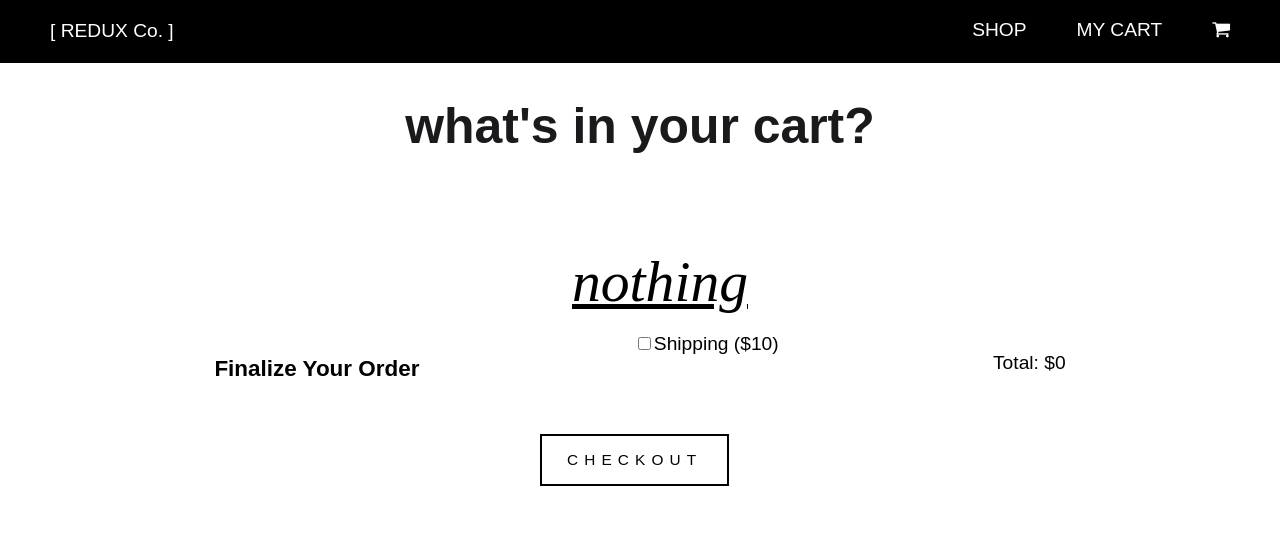
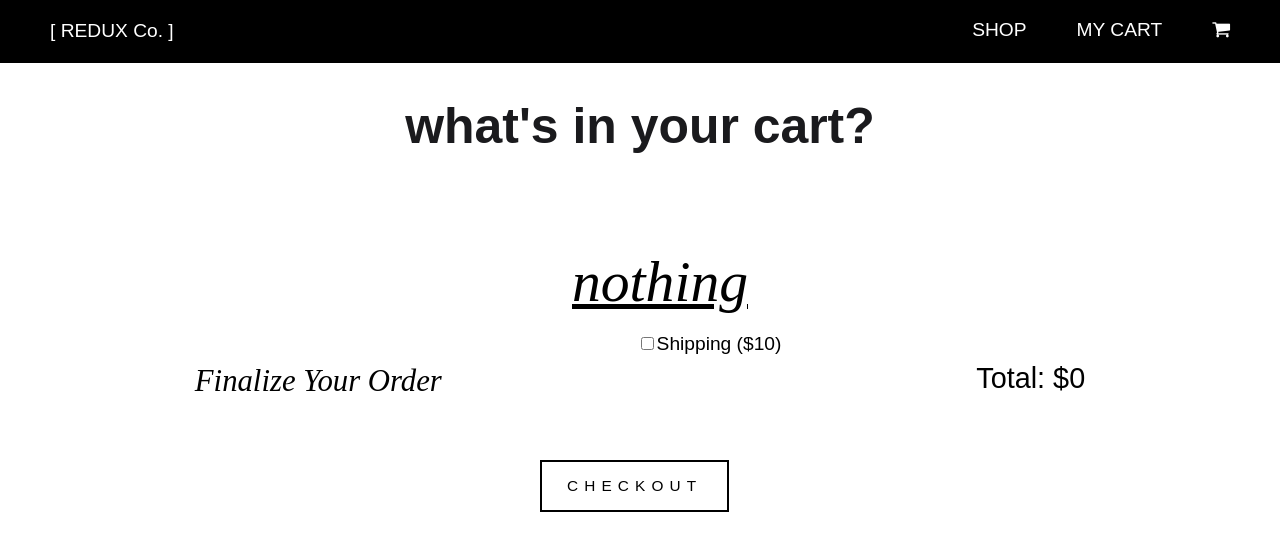
Before and after one commit to jenna-m/redux-co, a React (Create React App) app: page /cart in a window 1280 px wide. Shown: the top 550 px of the page. Built offline with nearby package versions, Linux system fonts and the light colour scheme.

Commit message:
Update App.css

```diff
--- a/src/App.css
+++ b/src/App.css
@@ -126,6 +126,7 @@ h1 {
 .cart-title {
   font-size: 1.4em;
   text-transform: uppercase;
+  border-bottom: 2px solid #000000;
 }
 
 .cart-item-desc {
@@ -162,10 +163,24 @@ h1 {
   justify-content: space-evenly;
 }
 
+.shipping-section h3 {
+  font-family: 'Times New Roman', sans-serif;
+  font-style: italic;
+  font-size: 1.6em;
+  font-weight: 200;
+}
+
 .shipping-item {
   list-style: none;
 }
 
+.shipping-cost {
+  font-size: .7em;
+}
+
+.cart-total {
+  font-size: 1.5em;
+}
 
 
 /* Checkout button */
@@ -174,6 +189,7 @@ h1 {
   margin: 0 auto;
   width: 200px;
   padding-top: 30px;
+  padding-bottom: 100px;
 }
 
 .checkout button {
```
